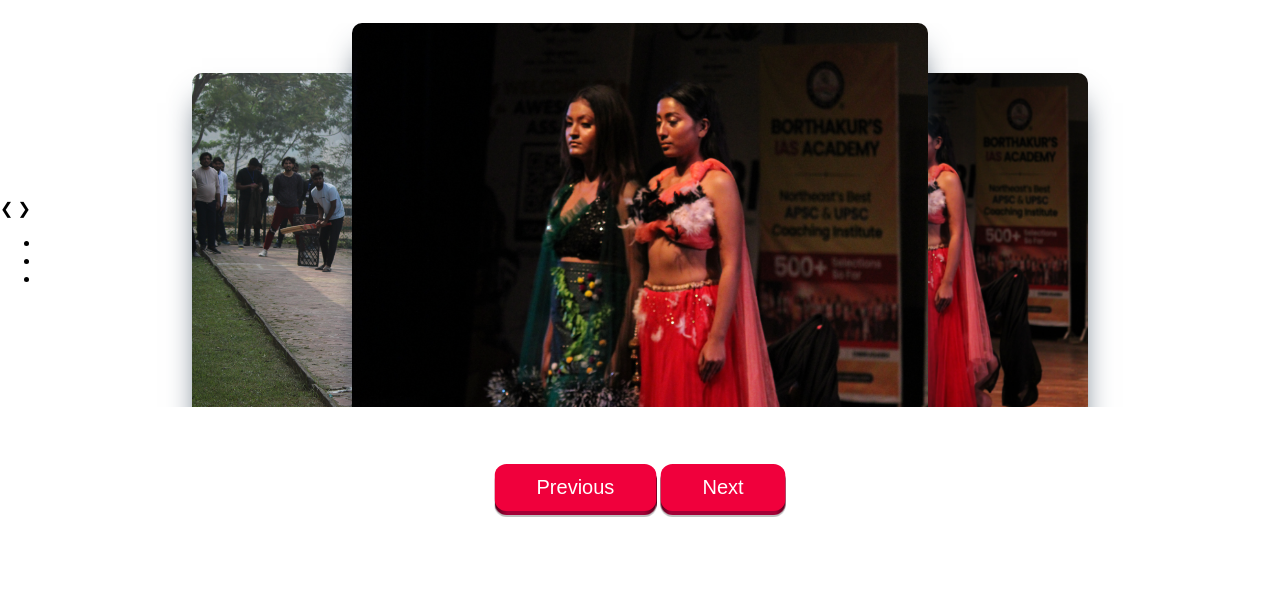
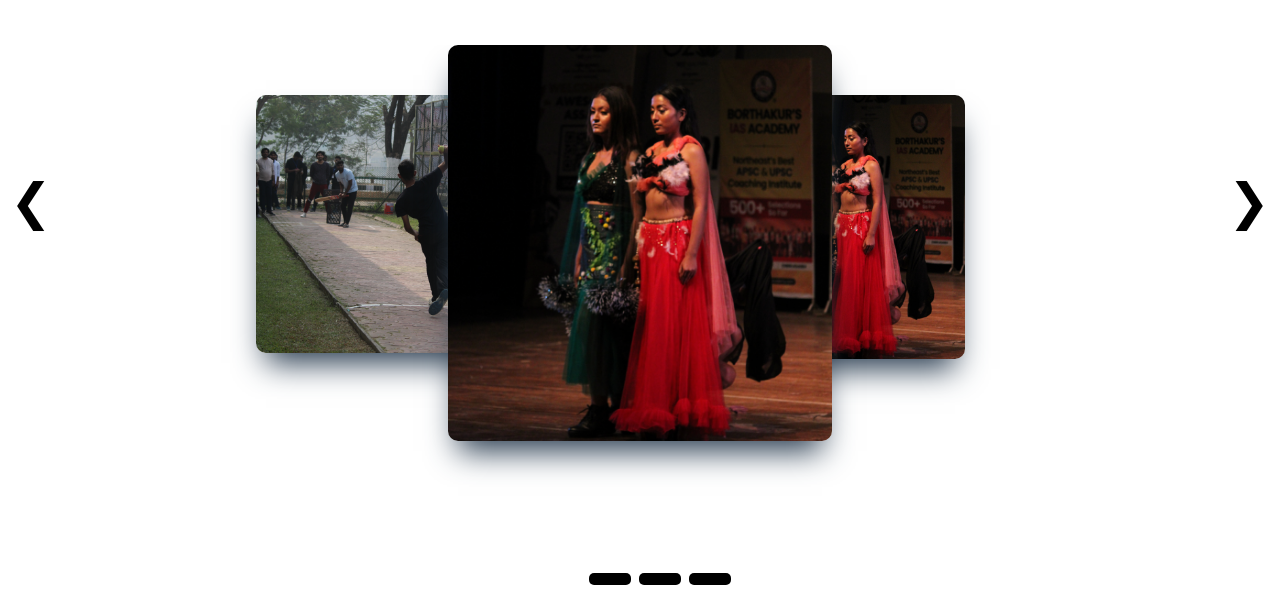
Before and after one commit to vaikshaman/alcher-repo, a website built with Parcel: page index.html in a window 1280 px wide. Shown: the part 185-797 px from the top of the page. Built offline with nearby package versions, Linux system fonts and the light colour scheme; grey boxes are pictures that could not be loaded.

Commit message:
Update c.css

```diff
--- a/c.css
+++ b/c.css
@@ -230,8 +230,8 @@ html, body, main {
 
 #carousel {
   position: relative;
-  height: 30vw;
-  top: 50%;
+  height: 500px;
+  top: 60%;
   transform: translateY(-50%);
   overflow: hidden;
 }
@@ -241,13 +241,14 @@ html, body, main {
   opacity: 1;
 }
 #carousel div img {
-  width: 45vw;
+  width: 30vw;
   transition: width 400ms;
    -webkit-user-drag: none;
    box-shadow: rgb(38, 57, 77) 0px 20px 30px -10px;
    border-radius: 10px;
 }
 #carousel div.hideLeft {
+  display: none;
   left: 0%;
   opacity: 0;
   transform: translateY(50%) translateX(-50%);
@@ -257,6 +258,7 @@ html, body, main {
 }
 #carousel div.hideRight {
   left: 100%;
+  display: none;
   opacity: 0;
   transform: translateY(50%) translateX(-50%);
 }
@@ -273,7 +275,7 @@ html, body, main {
   cursor:
 }
 #carousel div.prev img {
-  width: 30vw;
+  width: 20vw;
 }
 #carousel div.prevLeftSecond {
   display: none;
@@ -296,7 +298,7 @@ html, body, main {
   transform: translateY(50px) translateX(-50%);
 }
 #carousel div.next img {
-  width: 30vw;
+  width: 20vw;
 }
 #carousel div.nextRightSecond {
   display: none;
@@ -314,6 +316,7 @@ html, body, main {
 .buttons {
   position:absolute;
   left: 50%;
+  top: 80vw;
   transform: translateX(-50%);
   bottom: 100px;
 }
@@ -420,3 +423,74 @@ html, body, main {
 .button-82-pushable:focus:not(:focus-visible) {
   outline: none;
 }
+
+
+.container {
+  margin-top: 50px;
+}
+
+
+
+
+
+
+
+.dots {
+  position: absolute;
+  bottom: 10px;
+  left: 50%;
+  transform: translateX(-50%);
+  display: flex;
+}
+ul {
+  list-style: none;
+}
+
+
+.dots li:not(:last-child) {
+  margin-right: 8px;
+}
+
+.dots label {
+  display: inline-block;
+  width: 42px;
+  height: 12px;
+  border-radius: 5px;
+  background-color: black;
+  border: 1px solid var(--white);
+  transition: background 0.25s;
+}
+label {
+  display: block;
+  cursor: pointer;
+}
+nav {
+  position: absolute;
+  top: 50%;
+  margin-top: -42px;
+  z-index: 900;
+  width: 100%;
+}
+
+
+nav label { font-size: 50px; }
+header label:hover { background: #2e353b; }
+.prev {
+  position: absolute;
+  left: 10px;
+}
+.next {
+  position: absolute;
+  right: 10px;
+}
+.slide .prev, .slide .next { opacity: 0; }
+[id^="slide"]:checked + .slide .prev, [id^="slide"]:checked + .slide .next {
+  opacity: 1;
+  -webkit-transition: all .5s .5s;
+  transition: all .5s .5s;
+}
+
+label {
+  cursor: pointer;
+  display: inline-block;
+}
```
